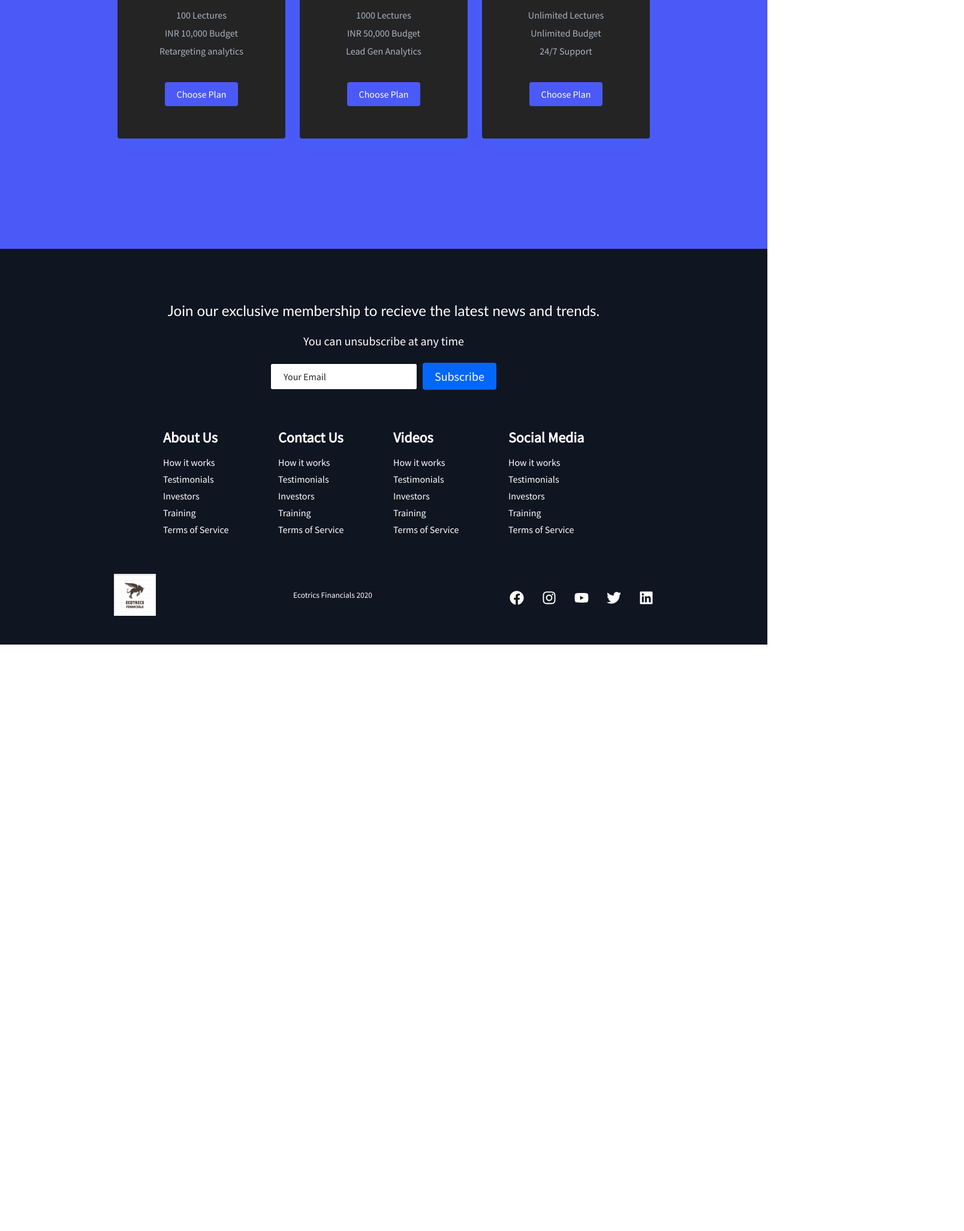
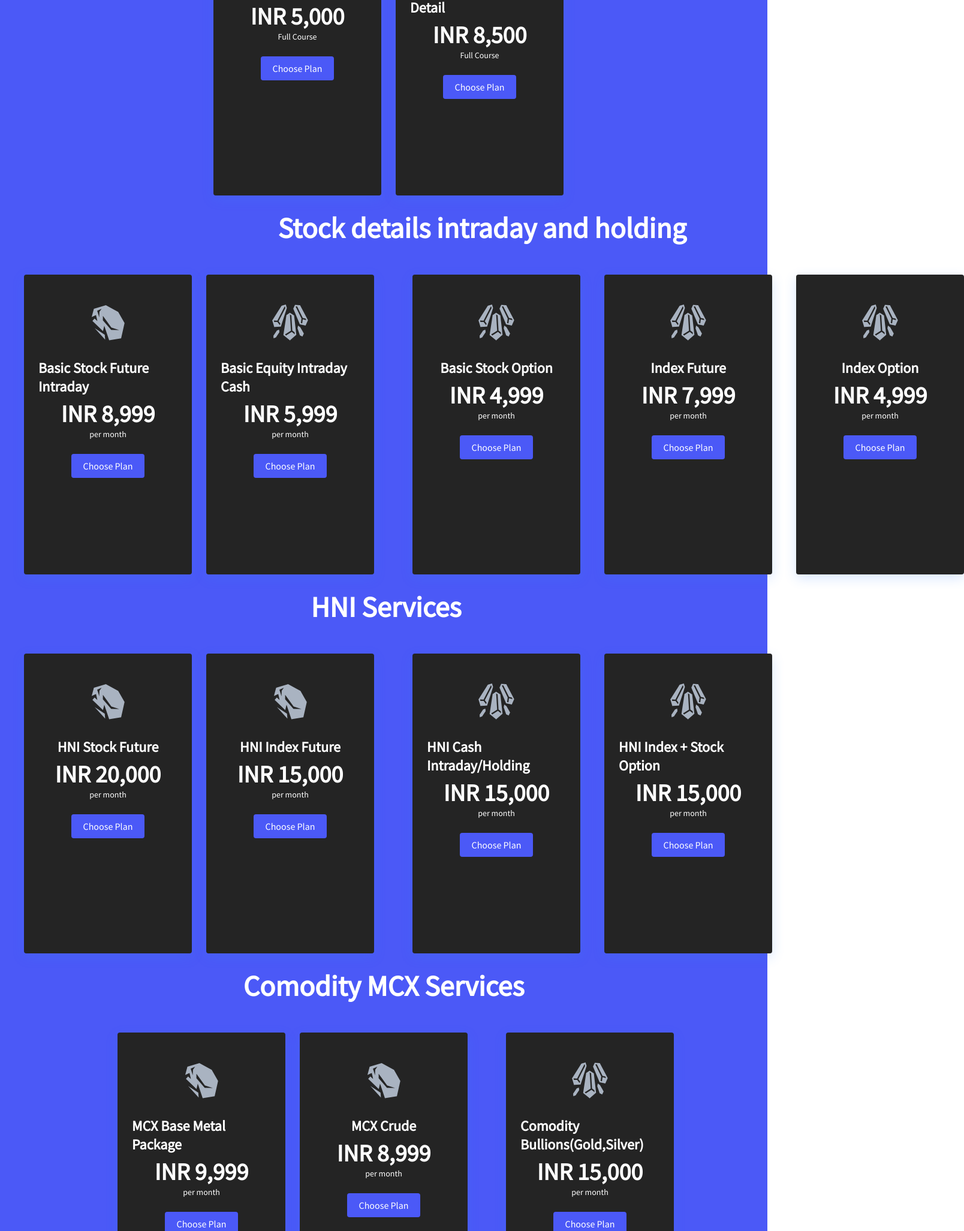
Before and after one commit to fuser312/Ecotrics_Financial, a React (Create React App) app: page /services in a window 1280 px wide. Shown: the part 557-2610 px from the top of the page at 60% size, 1608 px wide, since content can reach past the window. Before the commit the page ends 1632 px from the top, so only its background shows below. Built offline with nearby package versions, Linux system fonts and the light colour scheme.

Commit message:
New content on services and about us

```diff
--- a/src/components/Pricing/Pricing.elements.js
+++ b/src/components/Pricing/Pricing.elements.js
@@ -1,5 +1,13 @@
 import { Link } from 'react-router-dom';
 import styled from 'styled-components';
+
+export const MainPricingHeading = styled.h1`
+  color: #fff;
+  font-size: 60px;
+  margin: 0px auto;
+  margin-bottom: 20px;
+`;
+
 
 export const PricingSection = styled.div`
   padding: 100px 0 160px;
@@ -47,6 +55,7 @@
   width: 280px;
   height: 500px;
   text-decoration: none;
+  margin-left: 40px;
   border-radius: 4px;
   &:nth-child(2) {
     margin: 24px;
--- a/src/components/Pricing/Pricing.js
+++ b/src/components/Pricing/Pricing.js
@@ -1,9 +1,7 @@
 import React from 'react';
 import { Button } from '../../globalStyles';
-import { AiFillThunderbolt } from 'react-icons/ai';
 import { GiCrystalBars } from 'react-icons/gi';
 import { GiCutDiamond, GiRock } from 'react-icons/gi';
-import { GiFloatingCrystal } from 'react-icons/gi';
 import { IconContext } from 'react-icons/lib';
 import {
   PricingSection,
@@ -17,29 +15,31 @@
   PricingCardCost,
   PricingCardLength,
   PricingCardFeatures,
-  PricingCardFeature
+  PricingCardFeature,
+  MainPricingHeading
 } from './Pricing.elements';
+
+
+
+
 
 function Pricing() {
   return (
+
     <IconContext.Provider value={{ color: '#a9b3c1', size: 64 }}>
       <PricingSection>
+        <MainPricingHeading>Our Services</MainPricingHeading>
         <PricingWrapper>
-          <PricingHeading>Our Services</PricingHeading>
+          <PricingHeading>Stock Market Training</PricingHeading>
           <PricingContainer>
             <PricingCard to='/sign-up'>
               <PricingCardInfo>
                 <PricingCardIcon>
                   <GiRock />
                 </PricingCardIcon>
-                <PricingCardPlan>Starter Pack</PricingCardPlan>
-                <PricingCardCost>INR 4,000</PricingCardCost>
-                <PricingCardLength>per month</PricingCardLength>
-                <PricingCardFeatures>
-                  <PricingCardFeature>100 Lectures</PricingCardFeature>
-                  <PricingCardFeature>INR 10,000 Budget</PricingCardFeature>
-                  <PricingCardFeature>Retargeting analytics</PricingCardFeature>
-                </PricingCardFeatures>
+                <PricingCardPlan>Stock Market Basic</PricingCardPlan>
+                <PricingCardCost>INR 5,000</PricingCardCost>
+                <PricingCardLength>Full Course</PricingCardLength>
                 <Button primary>Choose Plan</Button>
               </PricingCardInfo>
             </PricingCard>
@@ -48,37 +48,171 @@
                 <PricingCardIcon>
                   <GiCrystalBars />
                 </PricingCardIcon>
-                <PricingCardPlan>Gold Rush</PricingCardPlan>
-                <PricingCardCost>INR 6,000</PricingCardCost>
+                <PricingCardPlan>Option and Future in Detail</PricingCardPlan>
+                <PricingCardCost>INR 8,500</PricingCardCost>
+                <PricingCardLength>Full Course</PricingCardLength>
+                <Button primary>Choose Plan</Button>
+              </PricingCardInfo>
+            </PricingCard>
+          </PricingContainer>
+        </PricingWrapper>
+
+        <PricingWrapper>
+          <PricingHeading>Stock details intraday and holding</PricingHeading>
+          <PricingContainer>
+            <PricingCard to='/sign-up'>
+              <PricingCardInfo>
+                <PricingCardIcon>
+                  <GiRock />
+                </PricingCardIcon>
+                <PricingCardPlan>Basic Stock Future Intraday</PricingCardPlan>
+                <PricingCardCost>INR 8,999</PricingCardCost>
                 <PricingCardLength>per month</PricingCardLength>
-                <PricingCardFeatures>
-                  <PricingCardFeature>1000 Lectures</PricingCardFeature>
-                  <PricingCardFeature>INR 50,000 Budget</PricingCardFeature>
-                  <PricingCardFeature>Lead Gen Analytics</PricingCardFeature>
-                </PricingCardFeatures>
                 <Button primary>Choose Plan</Button>
               </PricingCardInfo>
             </PricingCard>
             <PricingCard to='/sign-up'>
               <PricingCardInfo>
                 <PricingCardIcon>
-                  <GiCutDiamond />
+                  <GiCrystalBars />
                 </PricingCardIcon>
-                <PricingCardPlan>Diamond Kings</PricingCardPlan>
-                <PricingCardCost>INR 8,000</PricingCardCost>
+                <PricingCardPlan>Basic Equity Intraday Cash</PricingCardPlan>
+                <PricingCardCost>INR 5,999</PricingCardCost>
                 <PricingCardLength>per month</PricingCardLength>
-                <PricingCardFeatures>
-                  <PricingCardFeature>Unlimited Lectures</PricingCardFeature>
-                  <PricingCardFeature>Unlimited Budget</PricingCardFeature>
-                  <PricingCardFeature>24/7 Support</PricingCardFeature>
-                </PricingCardFeatures>
+                <Button primary>Choose Plan</Button>
+              </PricingCardInfo>
+            </PricingCard>
+            <PricingCard to='/sign-up'>
+              <PricingCardInfo>
+                <PricingCardIcon>
+                  <GiCrystalBars />
+                </PricingCardIcon>
+                <PricingCardPlan>Basic Stock Option</PricingCardPlan>
+                <PricingCardCost>INR 4,999</PricingCardCost>
+                <PricingCardLength>per month</PricingCardLength>
+                <Button primary>Choose Plan</Button>
+              </PricingCardInfo>
+            </PricingCard>
+            <PricingCard to='/sign-up'>
+              <PricingCardInfo>
+                <PricingCardIcon>
+                  <GiCrystalBars />
+                </PricingCardIcon>
+                <PricingCardPlan>Index Future</PricingCardPlan>
+                <PricingCardCost>INR 7,999</PricingCardCost>
+                <PricingCardLength>per month</PricingCardLength>
+                <Button primary>Choose Plan</Button>
+              </PricingCardInfo>
+            </PricingCard>
+            <PricingCard to='/sign-up'>
+              <PricingCardInfo>
+                <PricingCardIcon>
+                  <GiCrystalBars />
+                </PricingCardIcon>
+                <PricingCardPlan>Index Option</PricingCardPlan>
+                <PricingCardCost>INR 4,999</PricingCardCost>
+                <PricingCardLength>per month</PricingCardLength>
                 <Button primary>Choose Plan</Button>
               </PricingCardInfo>
             </PricingCard>
           </PricingContainer>
         </PricingWrapper>
+
+        <PricingWrapper>
+          <PricingHeading>HNI Services</PricingHeading>
+          <PricingContainer>
+            <PricingCard to='/sign-up'>
+              <PricingCardInfo>
+                <PricingCardIcon>
+                  <GiRock />
+                </PricingCardIcon>
+                <PricingCardPlan>HNI Stock Future</PricingCardPlan>
+                <PricingCardCost>INR 20,000</PricingCardCost>
+                <PricingCardLength>per month</PricingCardLength>
+                <Button primary>Choose Plan</Button>
+              </PricingCardInfo>
+            </PricingCard>
+            <PricingCard to='/sign-up'>
+              <PricingCardInfo>
+                <PricingCardIcon>
+                  <GiRock />
+                </PricingCardIcon>
+                <PricingCardPlan>HNI Index Future</PricingCardPlan>
+                <PricingCardCost>INR 15,000</PricingCardCost>
+                <PricingCardLength>per month</PricingCardLength>
+                <Button primary>Choose Plan</Button>
+              </PricingCardInfo>
+            </PricingCard>
+            <PricingCard to='/sign-up'>
+              <PricingCardInfo>
+                <PricingCardIcon>
+                  <GiCrystalBars />
+                </PricingCardIcon>
+                <PricingCardPlan>HNI Cash Intraday/Holding</PricingCardPlan>
+                <PricingCardCost>INR 15,000</PricingCardCost>
+                <PricingCardLength>per month</PricingCardLength>
+                <Button primary>Choose Plan</Button>
+              </PricingCardInfo>
+            </PricingCard>
+            <PricingCard to='/sign-up'>
+              <PricingCardInfo>
+                <PricingCardIcon>
+                  <GiCrystalBars />
+                </PricingCardIcon>
+                <PricingCardPlan>HNI Index + Stock Option</PricingCardPlan>
+                <PricingCardCost>INR 15,000</PricingCardCost>
+                <PricingCardLength>per month</PricingCardLength>
+                <Button primary>Choose Plan</Button>
+              </PricingCardInfo>
+            </PricingCard>
+          </PricingContainer>
+        </PricingWrapper>
+
+        <PricingWrapper>
+          <PricingHeading>Comodity MCX Services</PricingHeading>
+          <PricingContainer>
+            <PricingCard to='/sign-up'>
+              <PricingCardInfo>
+                <PricingCardIcon>
+                  <GiRock />
+                </PricingCardIcon>
+                <PricingCardPlan>MCX Base Metal Package</PricingCardPlan>
+                <PricingCardCost>INR 9,999</PricingCardCost>
+                <PricingCardLength>per month</PricingCardLength>
+                <Button primary>Choose Plan</Button>
+              </PricingCardInfo>
+            </PricingCard>
+            <PricingCard to='/sign-up'>
+              <PricingCardInfo>
+                <PricingCardIcon>
+                  <GiRock />
+                </PricingCardIcon>
+                <PricingCardPlan>MCX Crude</PricingCardPlan>
+                <PricingCardCost>INR 8,999</PricingCardCost>
+                <PricingCardLength>per month</PricingCardLength>
+                <Button primary>Choose Plan</Button>
+              </PricingCardInfo>
+            </PricingCard>
+            <PricingCard to='/sign-up'>
+              <PricingCardInfo>
+                <PricingCardIcon>
+                  <GiCrystalBars />
+                </PricingCardIcon>
+                <PricingCardPlan>Comodity Bullions(Gold,Silver)</PricingCardPlan>
+                <PricingCardCost>INR 15,000</PricingCardCost>
+                <PricingCardLength>per month</PricingCardLength>
+                <Button primary>Choose Plan</Button>
+              </PricingCardInfo>
+            </PricingCard>
+
+          </PricingContainer>
+        </PricingWrapper>
+
+
+
       </PricingSection>
     </IconContext.Provider>
+
   );
 }
 export default Pricing;
--- a/src/pages/HomePage/Data.js
+++ b/src/pages/HomePage/Data.js
@@ -5,8 +5,8 @@
     lightTopLine: true,
     lightTextDesc: true,
     buttonLabel: 'Get Started',
-    description: 'We use our understanding of risk to drive opportunity, so our clients can enjoy better risk sadjusted returns and smoother sailing.',
-    headline: 'INVEST SAFE,SMART',
+    description: 'If you need someone to help you plan your finances or advise on the best investment vehicle for your hard-earned finances, then look no further. At Stock Market Advisory we can help with independent advice for tax efficient financial planning, investment management and business development. We are located in the local area. To find out more about how we can help you develop a sound financial strategy, contact us through our booking form today.',
+    headline: 'Top Financial Advisor in the local area',
     lightText: true,
     topLine: 'Ecotrics Financials',
     start:'',
@@ -22,10 +22,26 @@
     lightTextDesc: false,
     buttonLabel: 'Get Started',
     description: 'ECOTRICS Is An Indian Stock Market Trading advisory firm based  in Bangalore To diversify Trading Financial Services In India. A Trading Style,Technical Analysis and Technical Tables Chart Of Your First Trade. ECOTRICS The Trading Platform For Liking It So That You Can Get Understood The Various Modifications Of Trading Financial Investments All Over India. Our 9+ Years of experience, Technology-driven quality research, Easy to follow signals and Proven track record made us the top investment advisory. ECOTRICS aims to change the perception of Trading in people’s minds. We want to establish that Responsible Trading is always rewarding experience.We provide our entrepreneurs, strategic shareholders and venture capital clients with independent advice, empowering them to make informed decisions at all points in the listing process. ',
-    headline: 'INVEST SAFE,SMART',
+    headline: 'Good reviews and recommendations',
     lightText: false,
     topLine: 'Ecotrics Financials',
     start:'true',
     img: require('../../assets/stockProfit.svg'),
     alt:'Stock Photo of Stock Profit',
 }
+
+export const homeObjThree = {
+    lightBg: false,
+    primary: true,
+    imgStart: '',
+    lightTopLine: true,
+    lightTextDesc: true,
+    buttonLabel: 'Get Started',
+    description: 'We have a single task, and that task is to provide you with the most optimal solutions to your financial questions. With this in mind, we are committed to giving you the right advice in all financial matters. Given our expertise in financial management, we are committed to helping you achieve your goals in both the short and long term. We want to be your number one financial advisor, so why not get in touch and see how we can help you realise your financial goals?',
+    headline: 'Your Goals are our Goals',
+    lightText: true,
+    topLine: 'Ecotrics Financials',
+    start:'',
+    img: require('../../assets/stockGrow.svg'),
+    alt:'Stock Photo of Stock Profit',
+}
--- a/src/pages/HomePage/HomePage.js
+++ b/src/pages/HomePage/HomePage.js
@@ -1,13 +1,14 @@
 import React from 'react'
 import { InfoSection } from '../../components'
 import Pricing from '../../components/Pricing/Pricing'
-import {homeObjOne, homeObjTwo} from './Data'
+import {homeObjOne, homeObjTwo, homeObjThree} from './Data'
 
 const HomePage = () => {
     return (
         <>
             <InfoSection {...homeObjOne}/>
             <InfoSection {...homeObjTwo}/>
+            <InfoSection {...homeObjThree}/>
             <Pricing/>
         </>
     )
```
Also changed, not shown: src/assets/stockGrow.svg (added).
